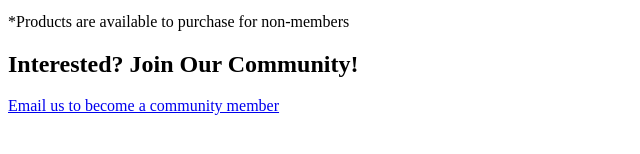
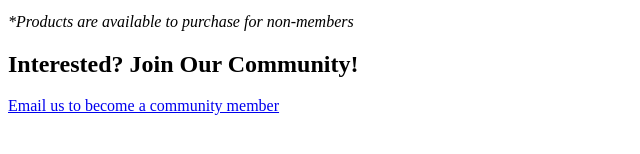
Before and after one commit to ldelreal/hw1, a plain HTML site: page page3.html in a window 1280 px wide. Shown: the part 282-436 px from the top of the page, 0-640 px from the left. Drawn offline with Linux system fonts and the light colour scheme.

Commit message:
Final Edit

```diff
--- a/page3.html
+++ b/page3.html
@@ -23,7 +23,7 @@
     <li>Early Access to Monthly Products*</li>
     </ul>
   </p>
-  <p>*Products are available to purchase for non-members</p>
+  <p><em>*Products are available to purchase for non-members</em></p>
   <h2>Interested? Join Our Community!</h2>
   <p><a href="mailto:leo.delreal@kellogg.northwestern.edu">Email us to become a community member</a></p>
 </body>
```
